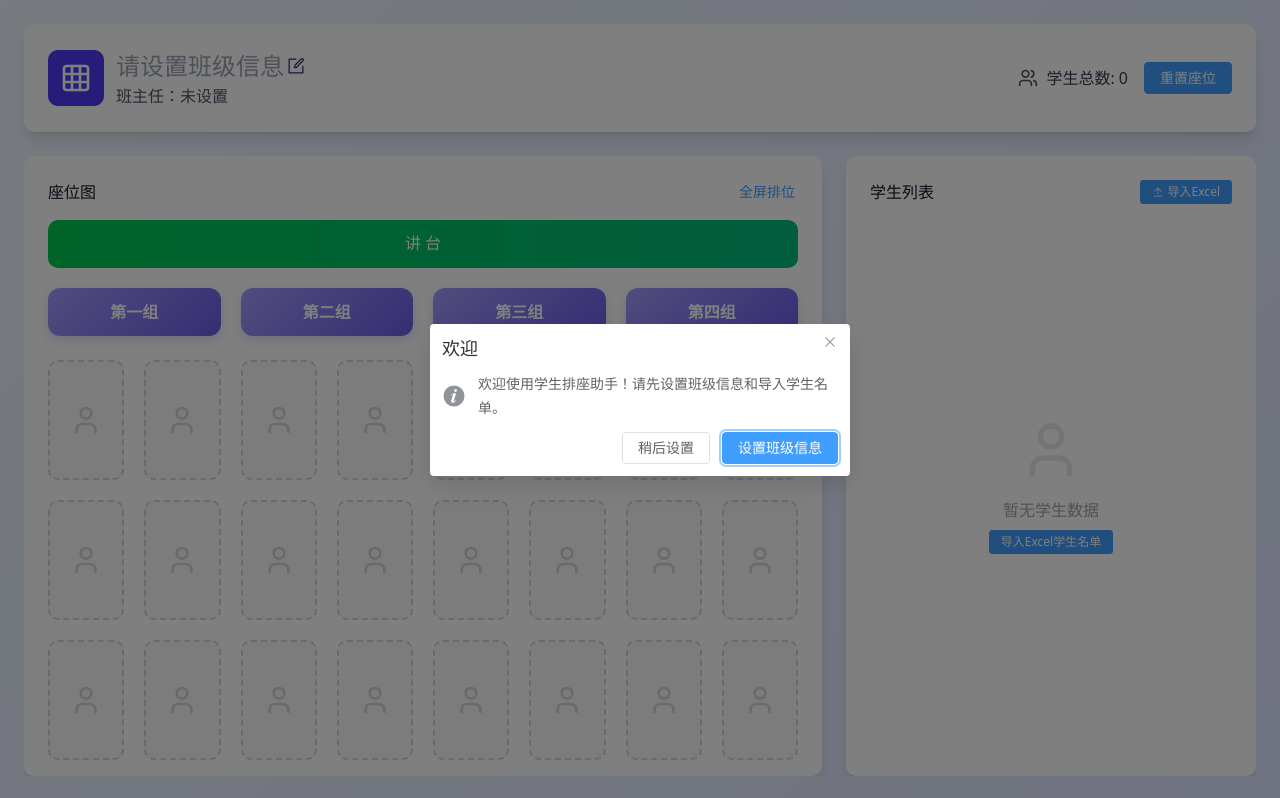
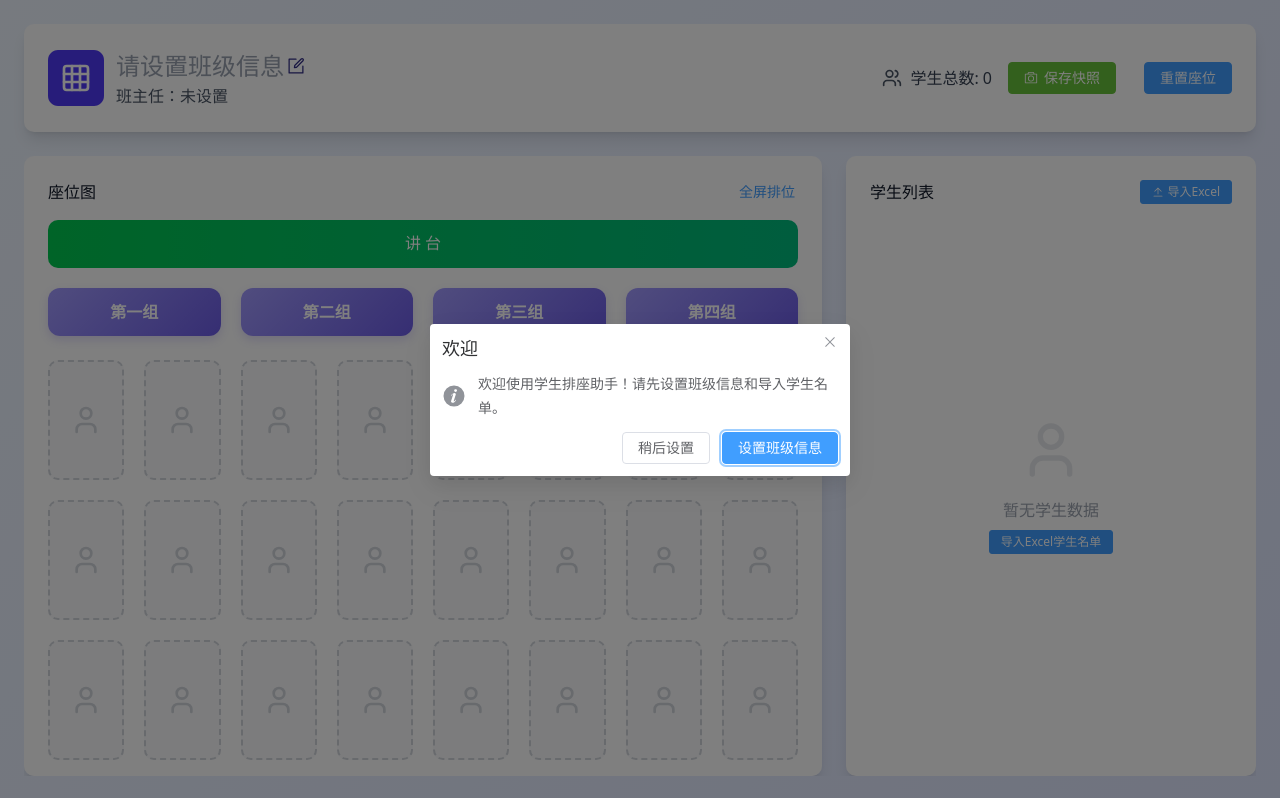
Before and after one commit to lu-shuo/utools-seat-table-plugin, a Vue app: page / in a window 1280 px wide. Built offline with nearby package versions, Linux system fonts and the light colour scheme.

Commit message:
feat: 保存快照

```diff
--- a/package.json
+++ b/package.json
@@ -12,6 +12,7 @@
   "dependencies": {
     "@element-plus/icons-vue": "^2.3.2",
     "element-plus": "^2.13.1",
+    "html-to-image": "^1.11.13",
     "sass": "^1.97.3",
     "unplugin-auto-import": "^21.0.0",
     "unplugin-vue-components": "^31.0.0",
--- a/src/components/SeatTable.vue
+++ b/src/components/SeatTable.vue
@@ -9,6 +9,7 @@
     "
   >
     <div
+      ref="classInfoEl"
       class="flex-shrink-0 p-6 flex flex-col items-start gap-6 self-stretch rounded-[10px] bg-white shadow-[0_10px_15px_-3px_rgba(0,0,0,0.1),0_4px_6px_-4px_rgba(0,0,0,0.1)]"
     >
       <div class="flex items-center justify-between w-full">
@@ -46,6 +47,14 @@
               学生总数: {{ totalStudentCount }}
             </div>
           </div>
+          <el-button
+            type="success"
+            :icon="Camera"
+            @click="handleSaveSnapshot"
+            :loading="snapshotLoading"
+          >
+            保存快照
+          </el-button>
           <el-button type="primary" @click="resetSeats">重置座位</el-button>
         </div>
       </div>
@@ -61,6 +70,7 @@
       ref="mainWrapperEl"
     >
       <div
+        ref="seatTableEl"
         class="flex-1 overflow-y-auto p-6 box-border flex flex-col items-start rounded-[10px] bg-white shadow-[0_10px_15px_-3px_rgba(0,0,0,0.1),0_4px_6px_-4px_rgba(0,0,0,0.1)]"
       >
         <div
@@ -312,11 +322,12 @@ import { ref, computed, watch, useTemplateRef, onMounted, toRaw } from "vue";
 import { ElMessage, ElMessageBox } from "element-plus";
 import { numberToChinese } from "@/utils";
 import type { Seat, Student } from "@/interface";
-import { Search, Upload, Edit } from "@element-plus/icons-vue";
+import { Search, Upload, Edit, Camera } from "@element-plus/icons-vue";
 import { useFullscreen } from "@vueuse/core";
 import EditClassDialog from "./EditClassDialog.vue";
 import { dbGet, dbPut, DB_KEYS } from "@/utils/db";
 import { needsMigration, migrateFromLocalStorage } from "@/utils/migrate";
+import * as htmlToImage from 'html-to-image';
 
 // 班级信息
 interface ClassInfo {
@@ -771,6 +782,173 @@ const randomAssignSeats = () => {
 
   ElMessage.success(`已为 ${assignCount} 名学生随机分配座位`);
 };
+
+// 快照功能相关
+const snapshotLoading = ref(false);
+const classInfoEl = useTemplateRef("classInfoEl");
+const seatTableEl = useTemplateRef("seatTableEl");
+
+/**
+ * 保存座位表快照
+ */
+const handleSaveSnapshot = async () => {
+  // 边界检查：班级信息
+  if (!classInfo.value.className) {
+    try {
+      await ElMessageBox.confirm(
+        '班级信息未设置，快照中将显示"未设置班级"。是否继续？',
+        "提示",
+        {
+          confirmButtonText: "继续保存",
+          cancelButtonText: "取消",
+          type: "warning",
+        }
+      );
+    } catch {
+      return; // 用户取消
+    }
+  }
+
+  // 边界检查：学生数据
+  if (totalStudentCount.value === 0) {
+    ElMessage.warning("当前没有学生数据，无法生成快照");
+    return;
+  }
+
+  // 边界检查：座位安排
+  if (seatedStudentCount.value === 0) {
+    try {
+      await ElMessageBox.confirm(
+        "当前没有学生就座，快照将显示空座位表。是否继续？",
+        "提示",
+        {
+          confirmButtonText: "继续保存",
+          cancelButtonText: "取消",
+          type: "warning",
+        }
+      );
+    } catch {
+      return; // 用户取消
+    }
+  }
+
+  snapshotLoading.value = true;
+
+  try {
+    // 检查 DOM 元素是否存在
+    if (!classInfoEl.value || !seatTableEl.value) {
+      throw new Error("无法获取座位表元素");
+    }
+
+    // 创建临时容器用于截图
+    const tempContainer = document.createElement("div");
+    tempContainer.style.position = "fixed";
+    tempContainer.style.left = "-9999px";
+    tempContainer.style.top = "0";
+    tempContainer.style.width = "1200px"; // 固定宽度，确保截图清晰
+    tempContainer.style.background = "linear-gradient(135deg, #eff6ff, #e0e7ff)";
+    tempContainer.style.padding = "24px";
+    tempContainer.style.boxSizing = "border-box";
+    document.body.appendChild(tempContainer);
+
+    // 克隆班级信息栏
+    const classInfoClone = classInfoEl.value.cloneNode(true) as HTMLElement;
+    // 移除操作按钮（保存快照、重置座位按钮）
+    const buttonsContainer = classInfoClone.querySelector('.flex.items-center.gap-4');
+    if (buttonsContainer) {
+      const buttons = buttonsContainer.querySelectorAll('button');
+      buttons.forEach(btn => btn.remove());
+    }
+    tempContainer.appendChild(classInfoClone);
+
+    // 添加间距
+    const spacer = document.createElement("div");
+    spacer.style.height = "24px";
+    tempContainer.appendChild(spacer);
+
+    // 克隆座位表区域
+    const seatTableClone = seatTableEl.value.cloneNode(true) as HTMLElement;
+    // 移除"全屏排位"按钮
+    const fullscreenBtn = seatTableClone.querySelector('button');
+    if (fullscreenBtn) {
+      fullscreenBtn.remove();
+    }
+    // 移除滚动条样式
+    seatTableClone.style.overflow = "visible";
+    seatTableClone.style.maxHeight = "none";
+    tempContainer.appendChild(seatTableClone);
+
+    // 等待一帧，确保 DOM 渲染完成
+    await new Promise(resolve => requestAnimationFrame(resolve));
+
+    // 生成截图
+    const dataUrl = await htmlToImage.toPng(tempContainer, {
+      quality: 1.0,
+      pixelRatio: 2, // 提高清晰度
+      cacheBust: true, // 避免缓存问题
+      backgroundColor: '#eff6ff', // 设置背景色
+    });
+
+    // 移除临时容器
+    document.body.removeChild(tempContainer);
+
+    // 保存图片
+    if (!window.services || !window.services.writeImageFile) {
+      throw new Error("文件保存功能不可用");
+    }
+
+    const filePath = window.services.writeImageFile(dataUrl);
+
+    if (!filePath) {
+      throw new Error("文件保存失败");
+    }
+
+    // 成功提示
+    ElMessage.success({
+      message: "座位表快照已保存",
+      duration: 5000,
+      showClose: true,
+    });
+
+    // 系统通知
+    if (window.utools && window.utools.showNotification) {
+      window.utools.showNotification({
+        title: "座位表快照已保存",
+        body: `文件路径：${filePath}`,
+      });
+    }
+
+    // 询问是否打开文件位置
+    try {
+      await ElMessageBox.confirm(
+        `快照已保存到：\n${filePath}\n\n是否打开文件所在位置？`,
+        "保存成功",
+        {
+          confirmButtonText: "打开位置",
+          cancelButtonText: "关闭",
+          type: "success",
+        }
+      );
+
+      // 打开文件所在位置
+      if (window.utools && window.utools.shellShowItemInFolder) {
+        window.utools.shellShowItemInFolder(filePath);
+      }
+    } catch {
+      // 用户选择关闭
+    }
+
+  } catch (error) {
+    console.error("保存快照失败:", error);
+    ElMessage.error({
+      message: `保存快照失败：${error instanceof Error ? error.message : "未知错误"}`,
+      duration: 5000,
+      showClose: true,
+    });
+  } finally {
+    snapshotLoading.value = false;
+  }
+};
 </script>
 
 <style scoped>
```
Also changed, not shown: .claude/settings.local.json, 1 other file (tests, documents, lock files or other folders).
